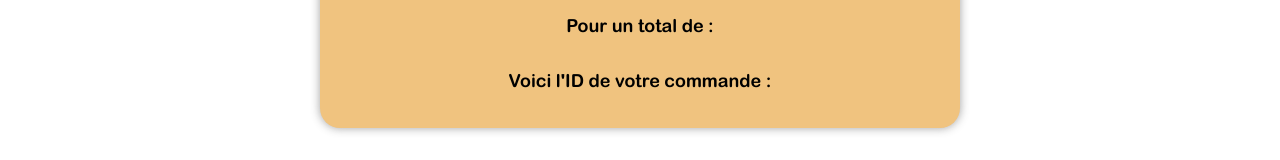
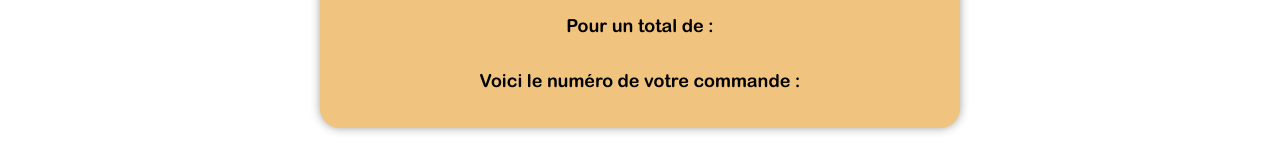
Before and after one commit to Baptiste-B-git/BaptisteBiancardino-5-10082021, a plain HTML site: page frontend/confirmation.html in a window 1280 px wide. Shown: the part 292-452 px from the top of the page. Drawn offline with Linux system fonts and the light colour scheme.

```diff
--- a/frontend/confirmation.html
+++ b/frontend/confirmation.html
@@ -31,7 +31,7 @@
             <div class="confirm">
                     <h2>Nous avons le plaisir de vous confirmer votre commance.</h2>
                     <p class="total">Pour un total de :<span class="display-price"></span></p>
-                    <p class="orderid">Voici l'ID de votre commande : <span class="display-orderid"></span></p>
+                    <p class="orderid">Voici le numéro de votre commande : <span class="display-orderid"></span></p>
             </div>
         </div>
     </main>
```
